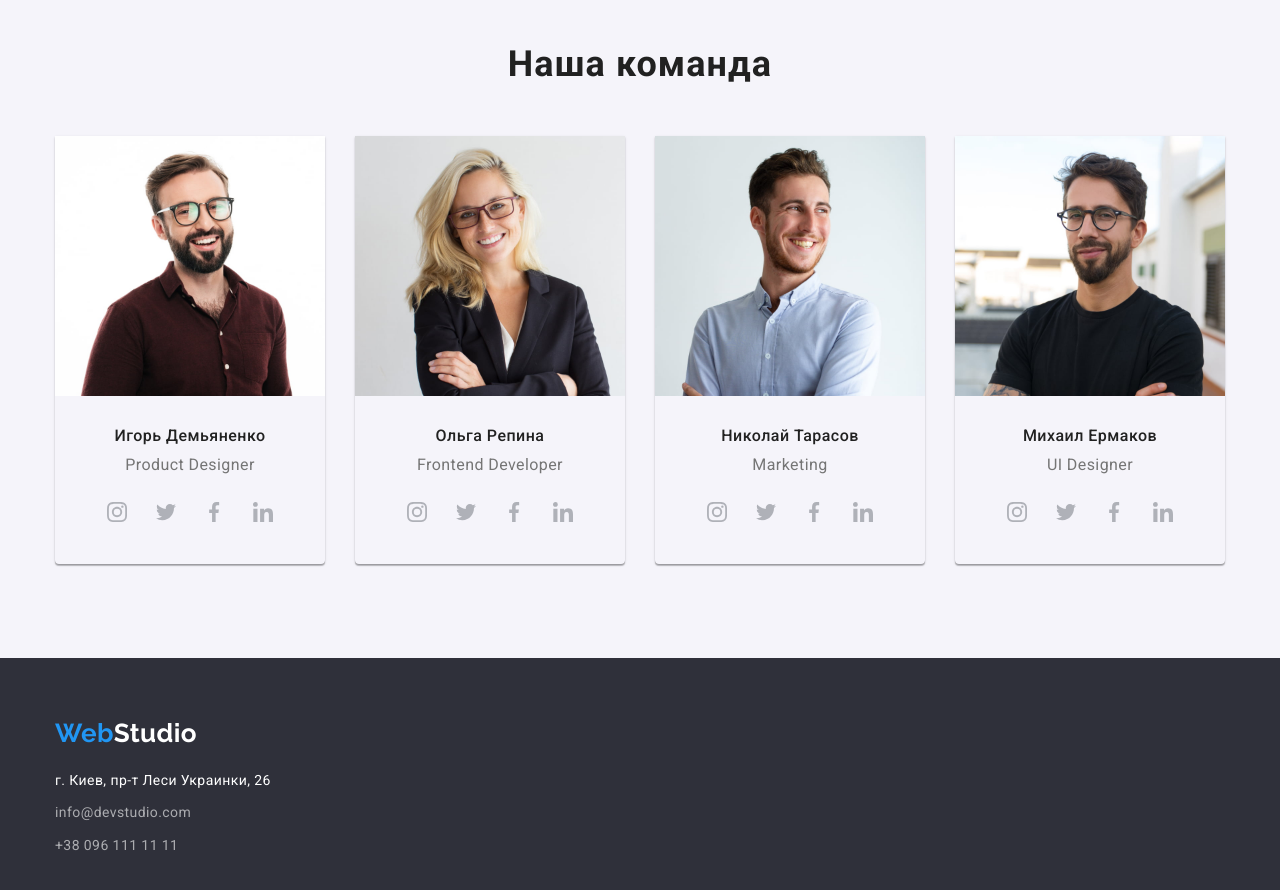
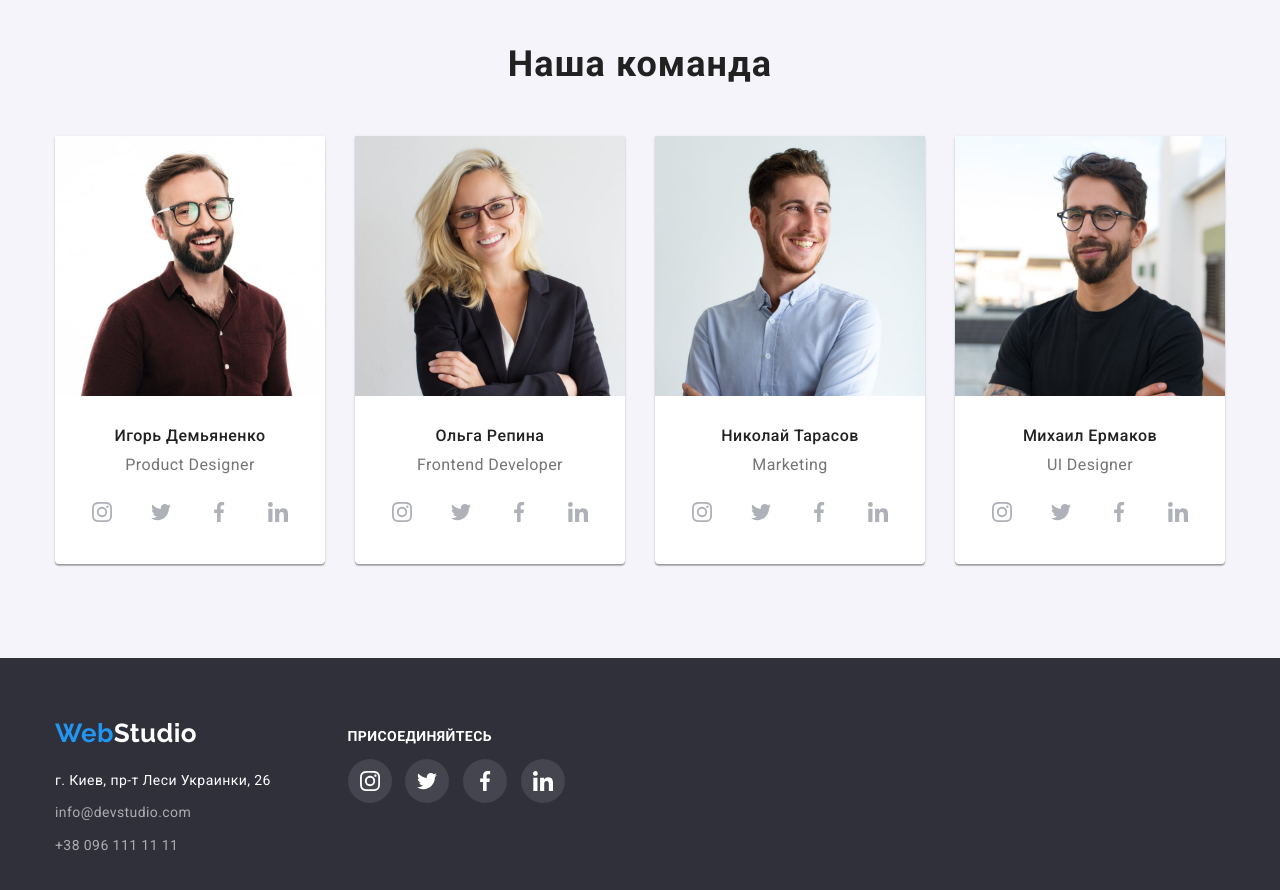
Before and after one commit to YuKcoder/goit-markup-hw-04, a plain HTML site: page index.html in a window 1280 px wide. Shown: the part 1660-2550 px from the top of the page. Drawn offline with nearby package versions, Linux system fonts and the light colour scheme.

Commit message:
Добавляет социальные иконки в футер

```diff
--- a/css/style.css
+++ b/css/style.css
@@ -302,6 +302,7 @@ img {
 .team-items .item {
   width: calc(100% / 4);
 
+  background-color: var(--light-text-color);
   box-shadow: 0px 1px 3px rgba(0, 0, 0, 0.12), 0px 1px 1px rgba(0, 0, 0, 0.14), 0px 2px 1px rgba(0, 0, 0, 0.2);
   border-radius: 0px 0px 4px 4px;
 }
@@ -334,9 +335,13 @@ img {
   padding-bottom: 30px;
 }
 
-.social-icons {
+.social-item {
   display: inline-flex;
   list-style: none;
+}
+
+.social-item:not(:last-child) {
+  margin-right: 10px;
 }
 
 .social-link {
@@ -373,6 +378,16 @@ img {
   background-color: var(--dark-bg-color);
 }
 
+.footer-container {
+  display: flex;
+  align-items: center;
+}
+
+.footer-info,
+.footer-social {
+  width: calc(100% / 12 * 3);
+}
+
 .logo-footer {
   display: block;
   margin-bottom: 20px;
@@ -397,6 +412,22 @@ img {
 
 .footer-contacts .item:first-child {
   padding-bottom: 9px;
+}
+
+.social-text {
+  font-weight: 700;
+  font-size: 14px;
+  line-height: 1.14;
+  text-transform: uppercase;
+  color: var(--light-text-color);
+}
+
+.link-footer {
+  background-color: rgba(255, 255, 255, 0.1);
+}
+
+.icon-footer {
+  fill: var(--light-text-color);
 }
 
 /* Cтили для portfolio.html */
--- a/index.html
+++ b/index.html
@@ -108,28 +108,28 @@
                 <p class="team-text" lang="en">Product Designer</p>
               </div>
               <ul class="socials">
-                <li class="social-icons">
+                <li class="social-item">
                   <a class="social-link link" href="https://www.instagram.com/" target="_blank" rel="noopener noreferrer">
                     <svg class="social-icon">
                       <use href="../images/icons.svg#icon-instagram"></use>
                     </svg>
                   </a>
                 </li>
-                <li class="social-icons">
+                <li class="social-item">
                   <a class="social-link link" href="https://twitter.com/?lang=uk" target="_blank" rel="noopener noreferrer">
                     <svg class="social-icon">
                       <use href="../images/icons.svg#icon-twitter"></use>
                     </svg>
                   </a>
                 </li>
-                <li class="social-icons">
+                <li class="social-item">
                   <a class="social-link link" href="https://uk-ua.facebook.com/" target="_blank" rel="noopener noreferrer">
                     <svg class="social-icon">
                       <use href="../images/icons.svg#icon-facebook"></use>
                     </svg>
                   </a>
                 </li>
-                <li class="social-icons">
+                <li class="social-item">
                   <a class="social-link link" href="https://www.linkedin.com/" target="_blank" rel="noopener noreferrer">
                     <svg class="social-icon">
                       <use href="../images/icons.svg#icon-linkedin"></use>
@@ -145,28 +145,28 @@
                 <p class="team-text" lang="en">Frontend Developer</p>
               </div>
               <ul class="socials">
-                <li class="social-icons">
+                <li class="social-item">
                   <a class="social-link link" href="https://www.instagram.com/" target="_blank" rel="noopener noreferrer">
                     <svg class="social-icon">
                       <use href="../images/icons.svg#icon-instagram"></use>
                     </svg>
                   </a>
                 </li>
-                <li class="social-icons">
+                <li class="social-item">
                   <a class="social-link link" href="https://twitter.com/?lang=uk" target="_blank" rel="noopener noreferrer">
                     <svg class="social-icon">
                       <use href="../images/icons.svg#icon-twitter"></use>
                     </svg>
                   </a>
                 </li>
-                <li class="social-icons">
+                <li class="social-item">
                   <a class="social-link link" href="https://uk-ua.facebook.com/" target="_blank" rel="noopener noreferrer">
                     <svg class="social-icon">
                       <use href="../images/icons.svg#icon-facebook"></use>
                     </svg>
                   </a>
                 </li>
-                <li class="social-icons">
+                <li class="social-item">
                   <a class="social-link link" href="https://www.linkedin.com/" target="_blank" rel="noopener noreferrer">
                     <svg class="social-icon">
                       <use href="../images/icons.svg#icon-linkedin"></use>
@@ -182,28 +182,28 @@
                 <p class="team-text" lang="en">Marketing</p>
               </div>
               <ul class="socials">
-                <li class="social-icons">
+                <li class="social-item">
                   <a class="social-link link" href="https://www.instagram.com/" target="_blank" rel="noopener noreferrer">
                     <svg class="social-icon">
                       <use href="../images/icons.svg#icon-instagram"></use>
                     </svg>
                   </a>
                 </li>
-                <li class="social-icons">
+                <li class="social-item">
                   <a class="social-link link" href="https://twitter.com/?lang=uk" target="_blank" rel="noopener noreferrer">
                     <svg class="social-icon">
                       <use href="../images/icons.svg#icon-twitter"></use>
                     </svg>
                   </a>
                 </li>
-                <li class="social-icons">
+                <li class="social-item">
                   <a class="social-link link" href="https://uk-ua.facebook.com/" target="_blank" rel="noopener noreferrer">
                     <svg class="social-icon">
                       <use href="../images/icons.svg#icon-facebook"></use>
                     </svg>
                   </a>
                 </li>
-                <li class="social-icons">
+                <li class="social-item">
                   <a class="social-link link" href="https://www.linkedin.com/" target="_blank" rel="noopener noreferrer">
                     <svg class="social-icon">
                       <use href="../images/icons.svg#icon-linkedin"></use>
@@ -219,28 +219,28 @@
                 <p class="team-text" lang="en">UI Designer</p>
               </div>
               <ul class="socials">
-                <li class="social-icons">
+                <li class="social-item">
                   <a class="social-link link" href="https://www.instagram.com/" target="_blank" rel="noopener noreferrer">
                     <svg class="social-icon">
                       <use href="../images/icons.svg#icon-instagram"></use>
                     </svg>
                   </a>
                 </li>
-                <li class="social-icons">
+                <li class="social-item">
                   <a class="social-link link" href="https://twitter.com/?lang=uk" target="_blank" rel="noopener noreferrer">
                     <svg class="social-icon">
                       <use href="../images/icons.svg#icon-twitter"></use>
                     </svg>
                   </a>
                 </li>
-                <li class="social-icons">
+                <li class="social-item">
                   <a class="social-link link" href="https://uk-ua.facebook.com/" target="_blank" rel="noopener noreferrer">
                     <svg class="social-icon">
                       <use href="../images/icons.svg#icon-facebook"></use>
                     </svg>
                   </a>
                 </li>
-                <li class="social-icons">
+                <li class="social-item">
                   <a class="social-link link" href="https://www.linkedin.com/" target="_blank" rel="noopener noreferrer">
                     <svg class="social-icon">
                       <use href="../images/icons.svg#icon-linkedin"></use>
@@ -256,6 +256,7 @@
 
     <footer class="footer">
       <div class="container footer-container">
+        <div class="footer-info">
           <a class="logo logo-footer" href="./"><span class="logo-text">Web</span>Studio</a>
           <address class="footer-address">
             <p class="address-text">г. Киев, пр-т Леси Украинки, 26</p>
@@ -265,6 +266,40 @@
             <li class="item"><a class="link" href="tel:+380961111111">+38 096 111 11 11</a></li>
           </ul>
         </div>
+        <div class="footer-social">
+          <p class="social-text">присоединяйтесь</p>
+          <ul class="socials">
+            <li class="social-item">
+              <a class="social-link link link-footer" href="https://www.instagram.com/" target="_blank" rel="noopener noreferrer">
+                <svg class="social-icon icon-footer">
+                  <use href="../images/icons.svg#icon-instagram"></use>
+                </svg>
+              </a>
+            </li>
+            <li class="social-item">
+              <a class="social-link link link-footer" href="https://twitter.com/?lang=uk" target="_blank" rel="noopener noreferrer">
+                <svg class="social-icon icon-footer">
+                  <use href="../images/icons.svg#icon-twitter"></use>
+                </svg>
+              </a>
+            </li>
+            <li class="social-item">
+              <a class="social-link link link-footer" href="https://uk-ua.facebook.com/" target="_blank" rel="noopener noreferrer">
+                <svg class="social-icon icon-footer">
+                  <use href="../images/icons.svg#icon-facebook"></use>
+                </svg>
+              </a>
+            </li>
+            <li class="social-item">
+              <a class="social-link link link-footer" href="https://www.linkedin.com/" target="_blank" rel="noopener noreferrer">
+                <svg class="social-icon icon-footer">
+                  <use href="../images/icons.svg#icon-linkedin"></use>
+                </svg>
+              </a>
+            </li>
+          </ul>
+        </div>
+      </div>
     </footer>
   </body>
 </html>
```
Also changed, not shown: portfolio.html (+39 -0 lines), 1 other file. Lines whose indentation alone changed are shown as unchanged.
